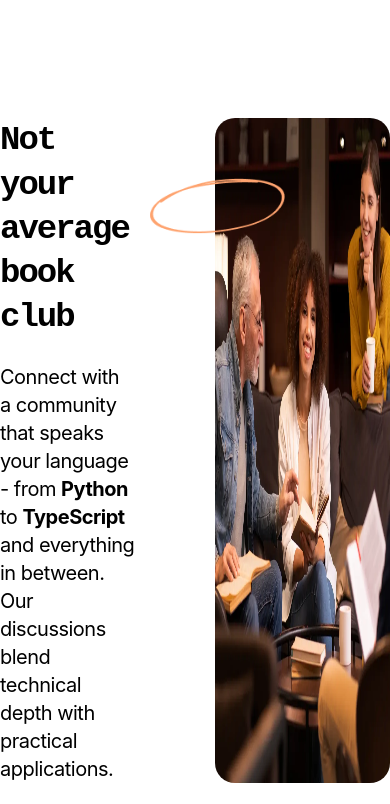
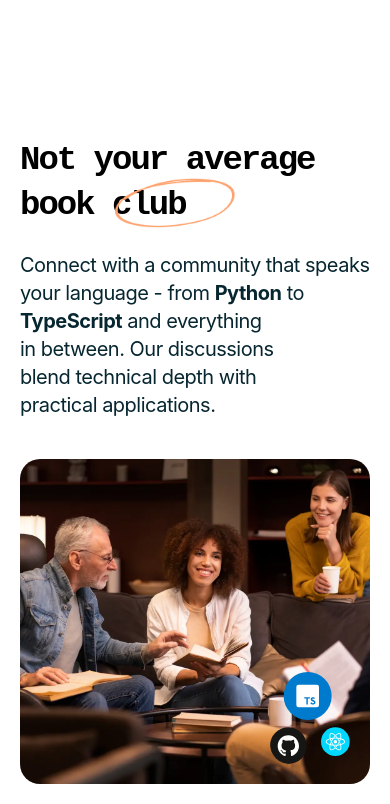
Before and after one commit to BuraYu/techbook, a React (Create React App) app: page / in a window 390 px wide. Shown: the part 2024-2828 px from the top of the page. Before the commit the page ends 2807 px from the top, so only its background shows below. Built offline with nearby package versions, Linux system fonts and the light colour scheme.

Commit message:
add media querries for the secondary container component

```diff
--- a/src/components/SecondaryContainer.jsx
+++ b/src/components/SecondaryContainer.jsx
@@ -3,6 +3,7 @@ import "../App.css";
 import styles from "./secondaryContainer.module.css";
 import notAverageReaders from "../assets/image-not-average-desktop.webp";
 import circle from "../assets/pattern-circle.png";
+import techLogos from "../assets/logos-tech.svg";
 
 const SecondaryContainer = () => {
   return (
@@ -21,6 +22,7 @@ const SecondaryContainer = () => {
           </p>
         </div>
         <img src={notAverageReaders} alt="People enjoying books" />
+        <img src={techLogos} alt="" />
       </div>
     </div>
   );
--- a/src/components/secondaryContainer.module.css
+++ b/src/components/secondaryContainer.module.css
@@ -9,6 +9,7 @@
   display: flex;
   max-width: 1440px;
   gap: 80px;
+  position: relative;
 }
 
 .second_container_content {
@@ -22,13 +23,106 @@
   position: relative;
 }
 
+.second_container_content > p {
+  max-width: 500px;
+  color: var(--neutral900);
+}
+
 .second_container_content > h2 > img {
   position: absolute;
-  top: 60px;
+  top: calc(50% - 5px);
   left: 150px;
 }
 
 .second_container > img {
-  width: 45%;
   border-radius: 20px;
+  max-width: 50%;
 }
+
+.second_container > img:nth-child(3) {
+  position: absolute;
+  right: calc(50% - 50px);
+  bottom: 50px;
+  width: auto;
+}
+
+@media (max-width: 1215px) {
+  .second_container_content > h2 > img {
+    position: absolute;
+    top: 120px;
+    left: 150px;
+  }
+  .second_container_wrapper {
+    padding: 20px;
+  }
+}
+
+@media (max-width: 1075px) {
+  .second_container {
+    display: flex;
+    flex-direction: column;
+    gap: 40px;
+    position: relative;
+  }
+  .second_container > img {
+    max-width: 100%;
+  }
+
+  .second_container_content > h2 {
+    max-width: 550px;
+  }
+
+  .second_container_content > h2 > img {
+    left: 150px;
+    top: 60px;
+  }
+
+  .second_container > img:nth-child(3) {
+    position: absolute;
+    right: 20px;
+    bottom: 20px;
+  }
+}
+
+@media (max-width: 567px) {
+  .second_container_content > h2 > img {
+    left: 150px;
+    top: 120px;
+  }
+
+  .second_container > img:nth-child(3) {
+    width: 100px;
+  }
+}
+
+@media (max-width: 450px) {
+  .second_container_content > h2 > img {
+    max-width: 120px;
+    left: 95px;
+    top: 40px;
+  }
+  .second_container > img:nth-child(3) {
+    width: 80px;
+  }
+}
+
+@media (max-width: 388px) {
+  .second_container_content > h2 > img {
+    left: 92px;
+    top: 85px;
+  }
+  .second_container > img:nth-child(3) {
+    width: 70px;
+  }
+}
+
+@media (max-width: 236px) {
+  .second_container_content > h2 > img {
+    left: -10px;
+    top: 130px;
+  }
+  .second_container > img:nth-child(3) {
+    width: 45px;
+
+  }
+}
```
